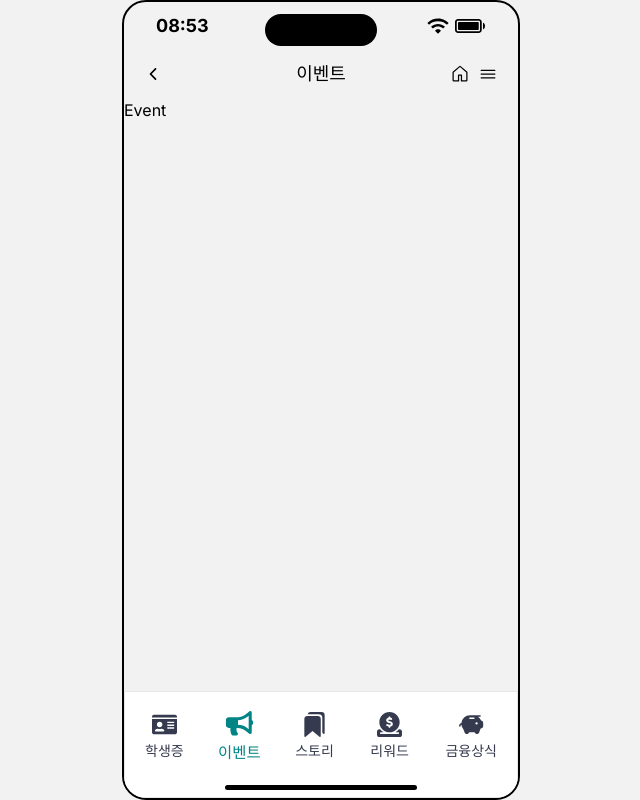
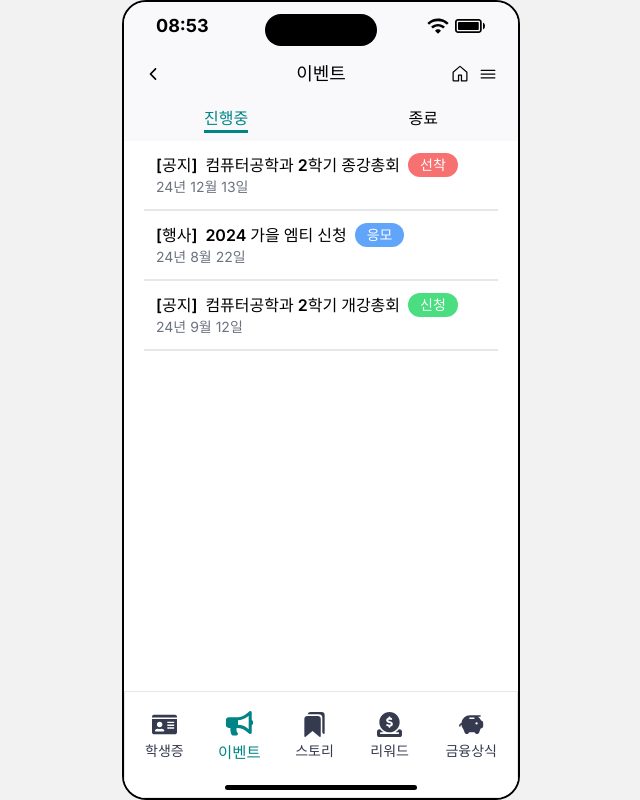
Before and after one commit to the-young-hana/theYoungHana-frontend, a React (Vite) app: page /event in a window 1280 px wide. Shown: the whole page, without its empty margins (319-959 px from the left). Built offline with nearby package versions, Linux system fonts and the light colour scheme.

Commit message:
✨ 이벤트 목록

```diff
--- a/src/components/common/StatusBar.tsx
+++ b/src/components/common/StatusBar.tsx
@@ -19,7 +19,7 @@ function StatusBar({ className = "", white = false }: StatusBarProps) {
   return (
     <div
       className={cn(
-        "flex items-center gap-1 py-2 px-8 font-bold text-lg w-full",
+        "flex items-center gap-1 py-2 px-8 font-bold text-lg w-full bg-hanaBgGray",
         white ? "text-white" : "text-black",
         className,
       )}
--- a/src/components/common/TopBar.tsx
+++ b/src/components/common/TopBar.tsx
@@ -7,19 +7,24 @@ interface IProps {
   title?: string;
   isBack?: boolean;
   path?: string;
+  back?: boolean;
 }
 
 export const TopBar: FC<IProps> = ({
   title = "",
   isBack = true,
   path = "/",
+  back,
 }) => {
   const navigate = useNavigate();
 
   return (
-    <div className="absolute left-0 top-12 flex justify-between items-center px-5 w-iPhone h-12">
+    <div className="absolute left-0 top-12 flex justify-between items-center px-5 w-iPhone h-12 bg-hanaBgGray">
       {isBack && (
-        <div onClick={() => navigate(path)} className="cursor-pointer z-10">
+        <div
+          onClick={() => (!back ? navigate(path) : navigate(-1))}
+          className="cursor-pointer z-10"
+        >
           <IoIosArrowBack size={18} />
         </div>
       )}
--- /dev/null
+++ b/src/components/event/EventBar.tsx
@@ -0,0 +1,38 @@
+import { Dispatch, FC, SetStateAction } from "react";
+import cn from "../../utils/cn";
+
+interface IProps {
+  end: boolean;
+  setEnd: Dispatch<SetStateAction<boolean>>;
+}
+
+export const EventBar: FC<IProps> = ({ end, setEnd }) => {
+  const handleEnd = (type: string) => {
+    type === "진행중" ? setEnd(false) : setEnd(true);
+  };
+
+  return (
+    <div className="flex w-full justify-around py-2 bg-hanaBgGray">
+      <div
+        className={cn(
+          !end
+            ? "font-bold border-b-[3px] text-hanaGreen border-hanaGreen"
+            : "",
+          "cursor-pointer",
+        )}
+        onClick={() => handleEnd("진행중")}
+      >
+        진행중
+      </div>
+      <div
+        className={cn(
+          end ? "font-bold border-b-[3px] text-hanaGreen border-hanaGreen" : "",
+          "cursor-pointer",
+        )}
+        onClick={() => handleEnd("종료")}
+      >
+        종료
+      </div>
+    </div>
+  );
+};
--- /dev/null
+++ b/src/components/event/EventList.tsx
@@ -0,0 +1,53 @@
+import { FC } from "react";
+import cn from "../../utils/cn";
+import { useNavigate } from "react-router-dom";
+
+interface IProps {
+  eventId: number;
+  category: string;
+  title: string;
+  type: string;
+  date: string;
+}
+
+export const EventList: FC<IProps> = ({
+  eventId,
+  category,
+  title,
+  type,
+  date,
+}) => {
+  const navigate = useNavigate();
+
+  const moveToDetail = () => {
+    navigate("/event/eventDetail", {
+      state: {
+        event_id: eventId,
+      },
+    });
+  };
+
+  return (
+    <div className="border-b-2 mx-5 px-3 py-3" onClick={moveToDetail}>
+      <div className="flex gap-2 text-nowrap font-semibold">
+        <div>[{category}]</div>
+        <div className=" text-ellipsis overflow-hidden">{title}</div>
+        <div
+          className={cn(
+            "text-sm text-white px-3 py-0.5 rounded-2xl",
+            type === "선착"
+              ? "bg-red-400"
+              : type === "응모"
+                ? "bg-blue-400"
+                : type === "신청"
+                  ? "bg-green-400"
+                  : "",
+          )}
+        >
+          {type}
+        </div>
+      </div>
+      <div className="text-sm text-gray-500">{date}</div>
+    </div>
+  );
+};
--- a/src/components/event/main.tsx
+++ /dev/null
@@ -1,3 +0,0 @@
-export default function main() {
-  return <div>main</div>;
-}
--- a/src/pages/event/Event.tsx
+++ b/src/pages/event/Event.tsx
@@ -1,12 +1,143 @@
+import { useState } from "react";
 import { NavigationBar } from "../../components/common/NavigationBar";
 import { TopBar } from "../../components/common/TopBar";
+import { EventBar } from "../../components/event/EventBar";
+import { EventList } from "../../components/event/EventList";
 
+const lists = [
+  {
+    category: "공지",
+    title: "컴퓨터공학과 2학기 종강총회",
+    type: "선착",
+    date: "24년 12월 13일",
+  },
+  {
+    category: "행사",
+    title: "2024 가을 엠티 신청",
+    type: "응모",
+    date: "24년 8월 22일",
+  },
+  {
+    category: "공지",
+    title: "컴퓨터공학과 2학기 개강총회",
+    type: "신청",
+    date: "24년 9월 12일",
+  },
+];
+
+const endLists = [
+  {
+    category: "공지",
+    title: "컴퓨터공학과 1학기 종강총회",
+    type: "선착",
+    date: "24년 6월 13일",
+  },
+  {
+    category: "응모",
+    title: "근화제 컴퓨터공학과 주점 좌석 추첨",
+    type: "응모",
+    date: "24년 4월 22일",
+  },
+  {
+    category: "행사",
+    title: "2024 IT 전공 연합 엠티 신청",
+    type: "응모",
+    date: "24년 4월 22일",
+  },
+  {
+    category: "공지",
+    title: "컴퓨터공학과 1학기 종강총회",
+    type: "신청",
+    date: "24년 4월 12일",
+  },
+  {
+    category: "공지",
+    title: "컴퓨터공학과 1학기 종강총회",
+    type: "선착",
+    date: "24년 6월 13일",
+  },
+  {
+    category: "응모",
+    title: "근화제 컴퓨터공학과 주점 좌석 추첨",
+    type: "응모",
+    date: "24년 4월 22일",
+  },
+  {
+    category: "행사",
+    title: "2024 IT 전공 연합 엠티 신청",
+    type: "응모",
+    date: "24년 4월 22일",
+  },
+  {
+    category: "공지",
+    title: "컴퓨터공학과 1학기 종강총회",
+    type: "신청",
+    date: "24년 4월 12일",
+  },
+  {
+    category: "공지",
+    title: "컴퓨터공학과 1학기 종강총회",
+    type: "선착",
+    date: "24년 6월 13일",
+  },
+  {
+    category: "응모",
+    title: "근화제 컴퓨터공학과 주점 좌석 추첨",
+    type: "응모",
+    date: "24년 4월 22일",
+  },
+  {
+    category: "행사",
+    title: "2024 IT 전공 연합 엠티 신청",
+    type: "응모",
+    date: "24년 4월 22일",
+  },
+  {
+    category: "공지",
+    title: "컴퓨터공학과 1학기 종강총회",
+    type: "신청",
+    date: "24년 4월 12일",
+  },
+];
 export const Event = () => {
+  const [end, setEnd] = useState<boolean>(false);
   return (
-    <div className="h-iPhone">
+    <>
       <TopBar title="이벤트" />
-      Event
+      <div className="bg-white min-h-bottom-screen mb-[107px]">
+        <EventBar end={end} setEnd={setEnd} />
+        {!end ? (
+          <>
+            {lists.map((list, index) => (
+              <div key={index}>
+                <EventList
+                  eventId={index}
+                  category={list.category}
+                  title={list.title}
+                  type={list.type}
+                  date={list.date}
+                />
+              </div>
+            ))}
+          </>
+        ) : (
+          <>
+            {endLists.map((list, index) => (
+              <div key={index}>
+                <EventList
+                  eventId={index}
+                  category={list.category}
+                  title={list.title}
+                  type={list.type}
+                  date={list.date}
+                />
+              </div>
+            ))}
+          </>
+        )}
+      </div>
+
       <NavigationBar />
-    </div>
+    </>
   );
 };
--- a/tailwind.config.js
+++ b/tailwind.config.js
@@ -6,6 +6,7 @@ export default {
       colors: {
         hanaGreen: "#008485",
         hanaGray: "#F2F2F2",
+        hanaBgGray: "#F9F9FB",
         dark: "#353a4e",
         dark2: "#454962",
       },
@@ -14,6 +15,9 @@ export default {
       },
       height: {
         iPhone: "844px",
+      },
+      minHeight: {
+        "bottom-screen": "calc(100% - 107px)",
       },
       animation: {},
       keyframes: {
```
